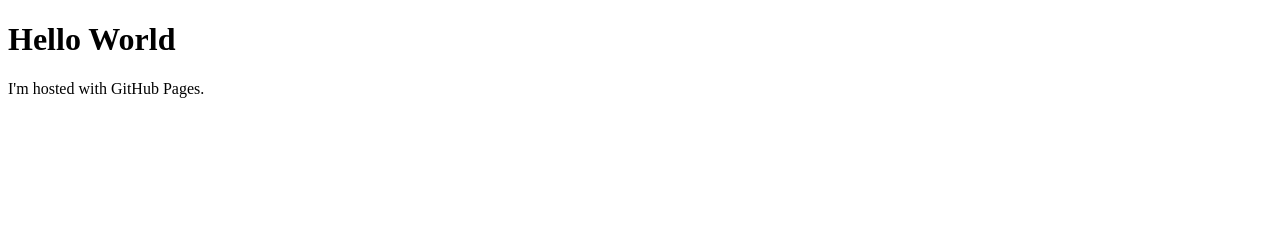
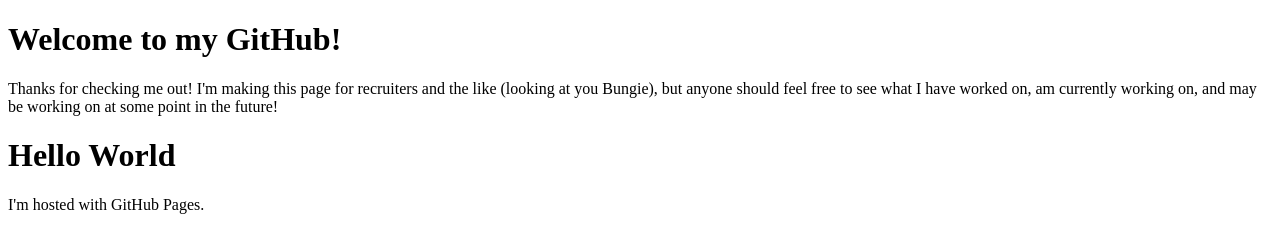
Before and after one commit to e102y/e102y.github.io, a plain HTML site: page index.html in a window 1280 px wide. Drawn offline with Linux system fonts and the light colour scheme.

Commit message:
Update index.html

```diff
--- a/index.html
+++ b/index.html
@@ -1,7 +1,9 @@
 <!DOCTYPE html>
 <html>
 <body>
-<h1>Hello World</h1>
-<p>I'm hosted with GitHub Pages.</p>
+  <h1>Welcome to my GitHub!</h1>
+  <p>Thanks for checking me out! I'm making this page for recruiters and the like (looking at you Bungie), but anyone should feel free to see what I have worked on, am currently working on, and may be working on at some point in the future!</p>
+  <h1>Hello World</h1>
+  <p>I'm hosted with GitHub Pages.</p>
 </body>
 </html>
```
